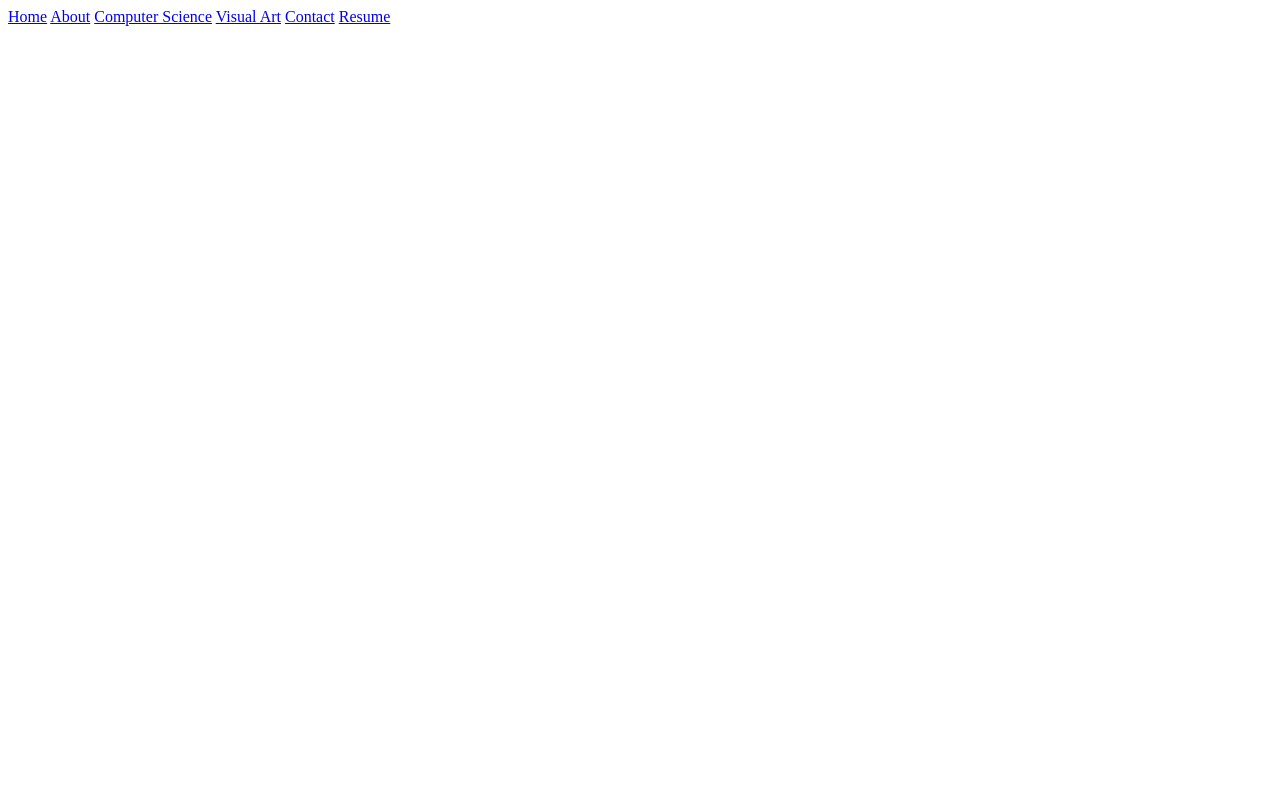
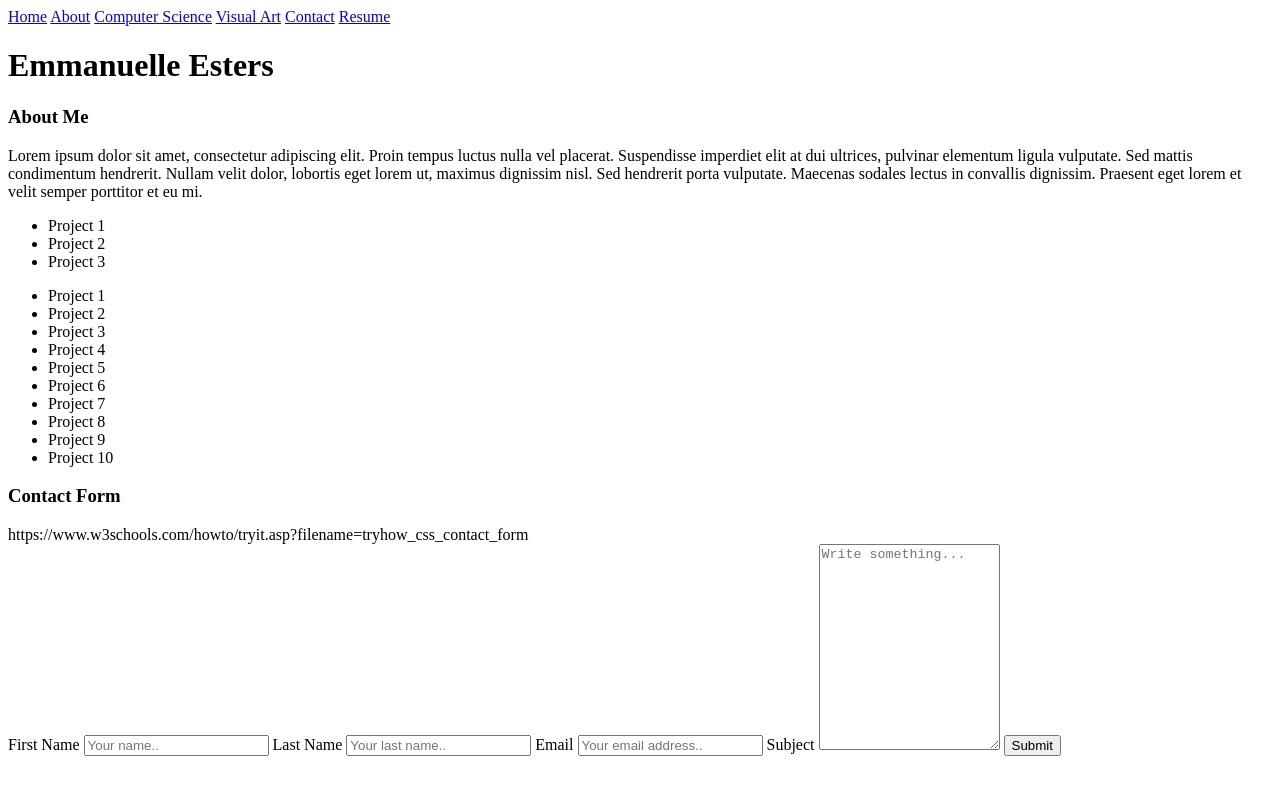
Before and after one commit to estersey12/PortfolioWebsite, a plain HTML site: page index.html in a window 1280 px wide. Drawn offline with Linux system fonts and the light colour scheme; files that its build step writes are made by us from their sources.

Commit message:
Update index.html

```diff
--- a/index.html
+++ b/index.html
@@ -1,3 +1,4 @@
+
 <!Doctype html>
 
 <html>
@@ -25,23 +26,62 @@
     <div class = "content">
 
       <div class = "home-page">
+        <h1>Emmanuelle Esters </h1>
 
       </div>
 
       <div class = "about-me">
-
+        <h3> About Me </h3>
+        <p> Lorem ipsum dolor sit amet, consectetur adipiscing elit.
+          Proin tempus luctus nulla vel placerat. Suspendisse imperdiet elit at dui ultrices,
+          pulvinar elementum ligula vulputate. Sed mattis condimentum hendrerit.
+          Nullam velit dolor, lobortis eget lorem ut, maximus dignissim nisl.
+          Sed hendrerit porta vulputate. Maecenas sodales lectus in convallis dignissim.
+          Praesent eget lorem et velit semper porttitor et eu mi. </p>
       </div>
 
       <div class = "CS-portfolio">
+        <ul>
+          <li> Project 1 </li>
+          <li> Project 2 </li>
+          <li> Project 3 </li>
+        </ul>
 
       </div>
 
       <div class = "Art-portfolio">
+         <ul>
+          <li> Project 1 </li>
+          <li> Project 2 </li>
+          <li> Project 3 </li>
+          <li> Project 4 </li>
+          <li> Project 5 </li>
+          <li> Project 6 </li>
+          <li> Project 7 </li>
+          <li> Project 8 </li>
+          <li> Project 9 </li>
+          <li> Project 10 </li>
+        <ul>
 
       </div>
 
       <div class = "Contact-page">
+          <h3>Contact Form</h3>  https://www.w3schools.com/howto/tryit.asp?filename=tryhow_css_contact_form
+          <form action="/action_page.php">
+            <label for="fname">First Name</label>
+            <input type="text" id="fname" name="firstname" placeholder="Your name..">
 
+            <label for="lname">Last Name</label>
+            <input type="text" id="lname" name="lastname" placeholder="Your last name..">
+
+            <label for="email">Email</label>
+            <input type="text" id="email" name="email_address" placeholder="Your email address..">
+
+            <label for="subject">Subject</label>
+            <textarea id="subject" name="subject" placeholder="Write something..." style="height:200px"></textarea>
+
+            <input type="submit" value="Submit">
+          </form>
       </div>
 
     </div>
```
